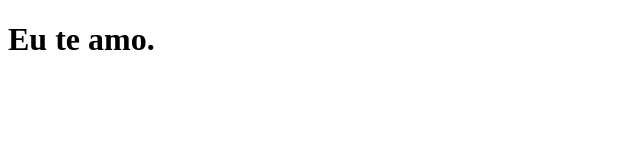
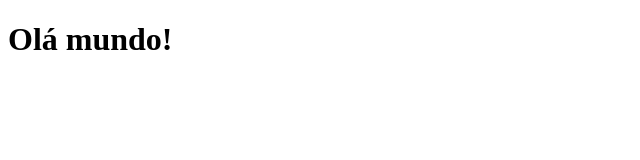
Before and after one commit to GiseleAndrade17/clone-tabnews, a Next.js app: page / in a window 1280 px wide. Shown: the top 160 px of the page, without its empty margins (0-640 px from the left). Built offline with nearby package versions, Linux system fonts and the light colour scheme.

Commit message:
modifica a mensagem

```diff
--- a/pages/index.js
+++ b/pages/index.js
@@ -1,5 +1,5 @@
 function Home (){
-    return <h1> Eu te amo. </h1>;
+    return <h1> Olá mundo! </h1>;
 }
 
 export default Home;
```
